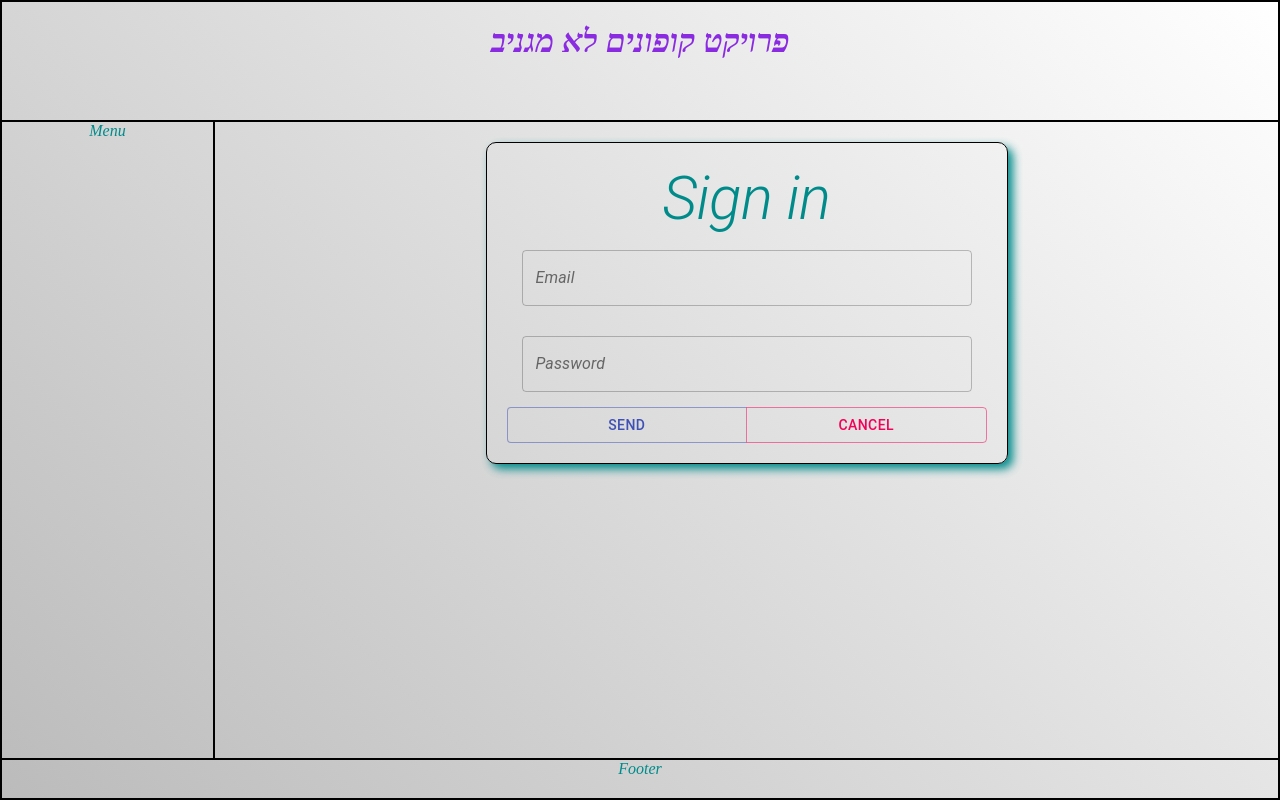
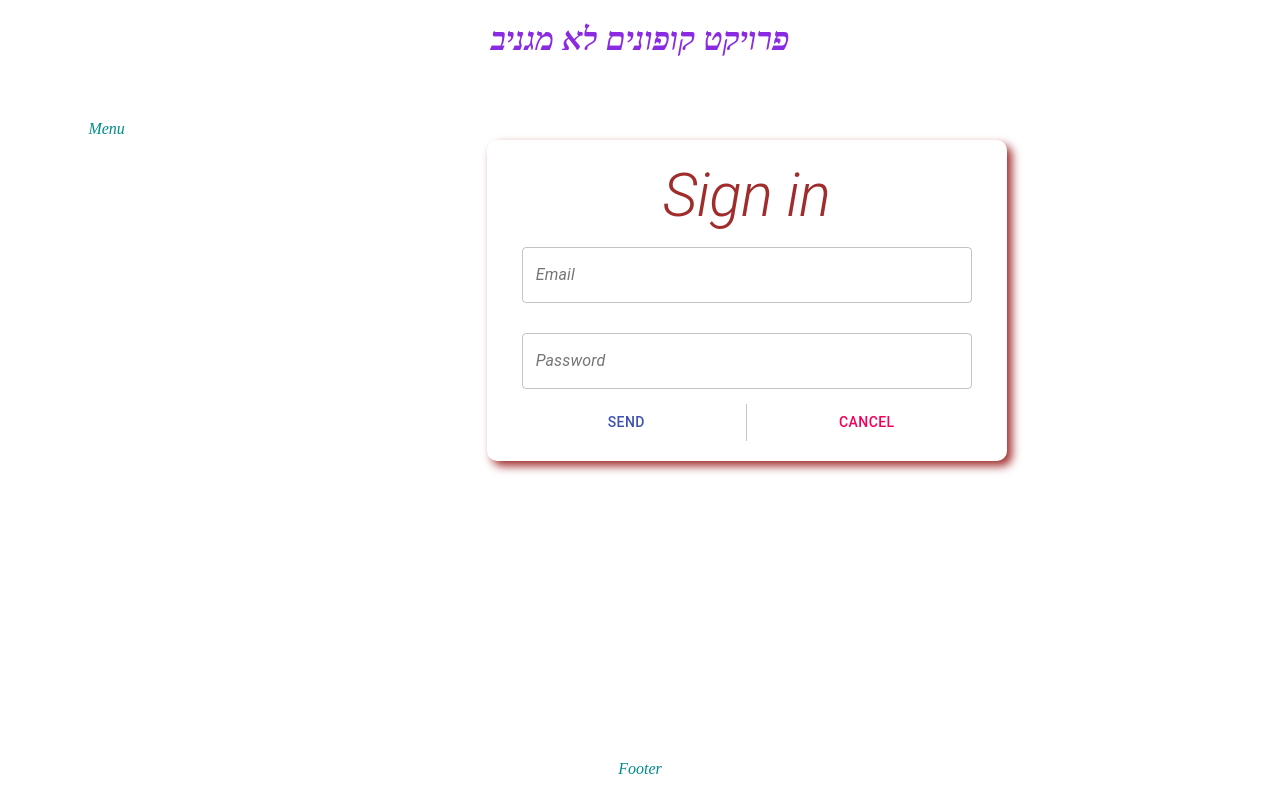
Before and after one commit to eitan-ez/ReactProject, a React (Create React App) app: page /home in a window 1280 px wide. Built offline with nearby package versions, Linux system fonts and the light colour scheme.

Commit message:
redux and axios

```diff
--- a/package.json
+++ b/package.json
@@ -14,8 +14,10 @@
     "@types/react-router-dom": "^5.1.7",
     "react": "^17.0.2",
     "react-dom": "^17.0.2",
+    "react-hook-form": "^7.5.2",
     "react-router-dom": "^5.2.0",
     "react-scripts": "4.0.3",
+    "redux": "^4.1.0",
     "typescript": "^4.2.4",
     "web-vitals": "^1.1.2"
   },
--- a/src/Components/LayoutAre/SignForm/SignForm.tsx
+++ /dev/null
@@ -1,24 +0,0 @@
-import { Button, ButtonGroup, TextField, Typography } from "@material-ui/core";
-import "./SignForm.css";
-
-function SignForm(): JSX.Element {
-    return (
-        <div className="SignForm Box" >
-			<Typography variant="h2" className="Headline">Sign in</Typography>
-
-            <TextField label="Email" variant="outlined" className="TextBox" />
-            <br />
-
-            <TextField label="Password" variant="outlined" type="password" className="TextBox" />
-            <br />
-
-            <ButtonGroup variant="outlined" fullWidth>
-                <Button color="primary">Send</Button>
-                <Button color="secondary">Cancel</Button>
-            </ButtonGroup>
-
-        </div>
-    );
-}
-
-export default SignForm;
--- a/src/Components/LayoutArea/Layout/Layout.css
+++ b/src/Components/LayoutArea/Layout/Layout.css
@@ -13,7 +13,3 @@
     .Layout > main {
         grid-column: span 5;
     }
-
-    .Layout, .Layout > * {
-        border: 1px solid black;
-    }
--- a/src/Components/LayoutArea/Main/Main.tsx
+++ b/src/Components/LayoutArea/Main/Main.tsx
@@ -1,4 +1,4 @@
-import SignForm from "../../LayoutAre/SignForm/SignForm";
+import SignForm from "../SignForm/SignForm";
 import "./Main.css";
 
 function Main(): JSX.Element {
--- /dev/null
+++ b/src/Components/LayoutArea/SignForm/SignForm.tsx
@@ -0,0 +1,52 @@
+import { Button, ButtonGroup, TextField, Typography } from "@material-ui/core";
+import { useForm } from "react-hook-form";
+import "./SignForm.css";
+
+type formValues = {
+  email: string;
+  password: string;
+};
+
+function SignForm(): JSX.Element {
+  const { register, handleSubmit } = useForm<formValues>();
+  return (
+    <form
+      className="SignForm Box"
+      onSubmit={handleSubmit((data) => {
+        console.log(data);
+      })}
+    >
+      <Typography variant="h2" className="Headline">
+        Sign in
+      </Typography>
+
+      <TextField
+        {...register("email")}
+        label="Email"
+        variant="outlined"
+        className="TextBox"
+        fullWidth
+      />
+      <br />
+
+      <TextField
+        {...register("password")}
+        label="Password"
+        variant="outlined"
+        type="password"
+        className="TextBox"
+        fullWidth
+      />
+      <br />
+
+      <ButtonGroup variant="text" fullWidth>
+        <Button type="submit" color="primary">
+          Send
+        </Button>
+        <Button type="reset" color="secondary">Cancel</Button>
+      </ButtonGroup>
+    </form>
+  );
+}
+
+export default SignForm;
--- a/src/index.css
+++ b/src/index.css
@@ -5,7 +5,6 @@ html, body, #root {
     text-align: center;
     font-style: italic;
     color: darkcyan;
-    background-image: linear-gradient(45deg, rgb(187, 187, 187), white);
 }
 
 a {
@@ -15,9 +14,9 @@ a {
 .Box {
     display: inline-block;
     text-align: left;
-    border: 1px solid black;
     padding: 0 10px;
     margin: 10px;
     border-radius: 10px;
     box-shadow: 5px 5px 10px;
+    color:hsl(0, 57%, 40%);
 }
--- a/tsconfig.json
+++ b/tsconfig.json
@@ -18,7 +18,9 @@
     "resolveJsonModule": true,
     "isolatedModules": true,
     "noEmit": true,
-    "jsx": "react-jsx"
+    "jsx": "react-jsx",
+    "strictNullChecks": false
+
   },
   "include": [
     "src"
```
Also changed, not shown: src/Components/LayoutArea/Routing/Routing.tsx (added, +15 -0 lines), src/Models/UserModel.ts (added, +15 -0 lines), src/Redux/AuthState.ts (added, +50 -0 lines), src/Redux/Store.ts (added, +7 -0 lines), src/Components/LayoutArea/SignForm/SignForm.css (renamed from src/Components/LayoutAre/SignForm/SignForm.css), 1 other file (tests, documents, lock files or other folders).
